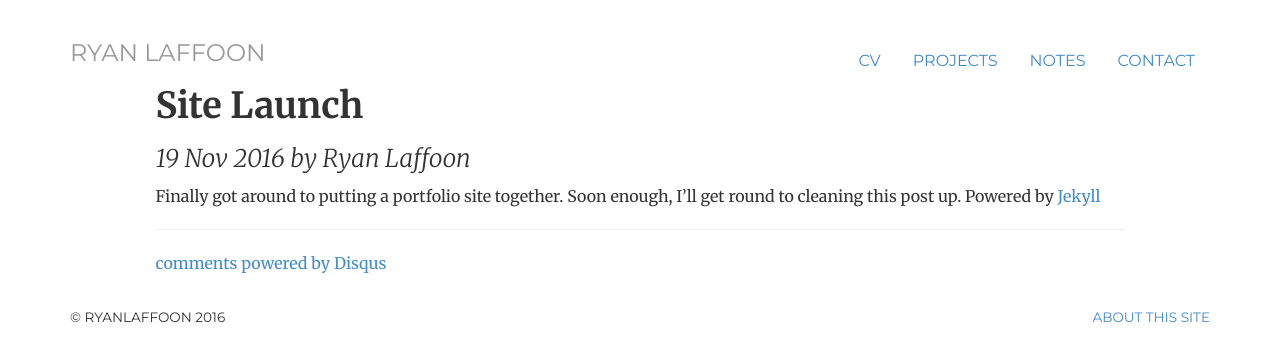
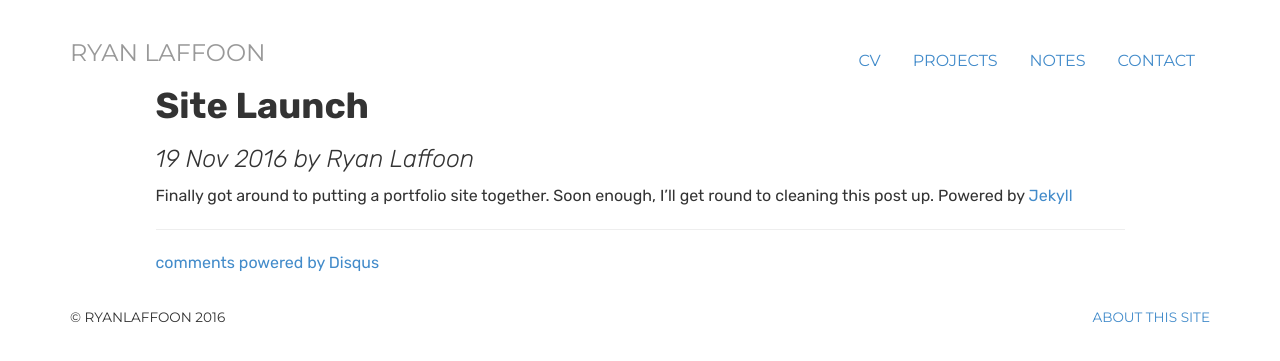
Before and after one commit to ryanlaffoon/ryanlaffoon.github.io, a Jekyll site: the page built from _posts/2016-11-19-Site-Launch.md, in a window 1280 px wide. Shown: the top 361 px of the page. Built offline with Jekyll 4.4.1, drawn with Linux system fonts in a browser that asks for light colours; comment, search, counter and statistics services are not loaded.

Commit message:
Font family update

```diff
--- a/css/style.css
+++ b/css/style.css
@@ -1,9 +1,9 @@
-@import url(https://fonts.googleapis.com/css?family=Merriweather:300,300italic,400,400italic,700,700italic);
+@import url(https://fonts.googleapis.com/css?family=Rubik:300,300italic,400,400italic,700,700italic);
 @import url(https://fonts.googleapis.com/css?family=Montserrat);
 
-body { padding-top: 20px; padding-bottom: 40px; font-family: 'Merriweather', Georgia, Times; font-size: 16px; }
+body { padding-top: 20px; padding-bottom: 40px; font-family: 'Rubik', Georgia, Times; font-size: 16px; }
 
-h1, h2, h3, h4, h5, h6, .h1, .h2, .h3, .h4, .h5, .h6 { font-family: 'Merriweather', Georgia, Times; font-weight: 700;}
+h1, h2, h3, h4, h5, h6, .h1, .h2, .h3, .h4, .h5, .h6 { font-family: 'Rubik', Georgia, Times; font-weight: 700;}
 
 blockquote p { font-size: 16px; line-height: 1.6em; }
 
@@ -48,7 +48,7 @@ ul.listnotes li {line-height: 30px; }
 .notes, .contact, .about, .cv, .error, .swatches { margin-bottom: 30px; }
 
 /* Contact */
-iframe {font-family: 'Merriweather', Georgia, Times; font-size: 16px;}
+iframe {font-family: 'Rubik', Georgia, Times; font-size: 16px;}
 
 /* About */
 .about ul.list-unstyled li { line-height: 30px; text-indent: -30px; margin-left: 30px;}
```
